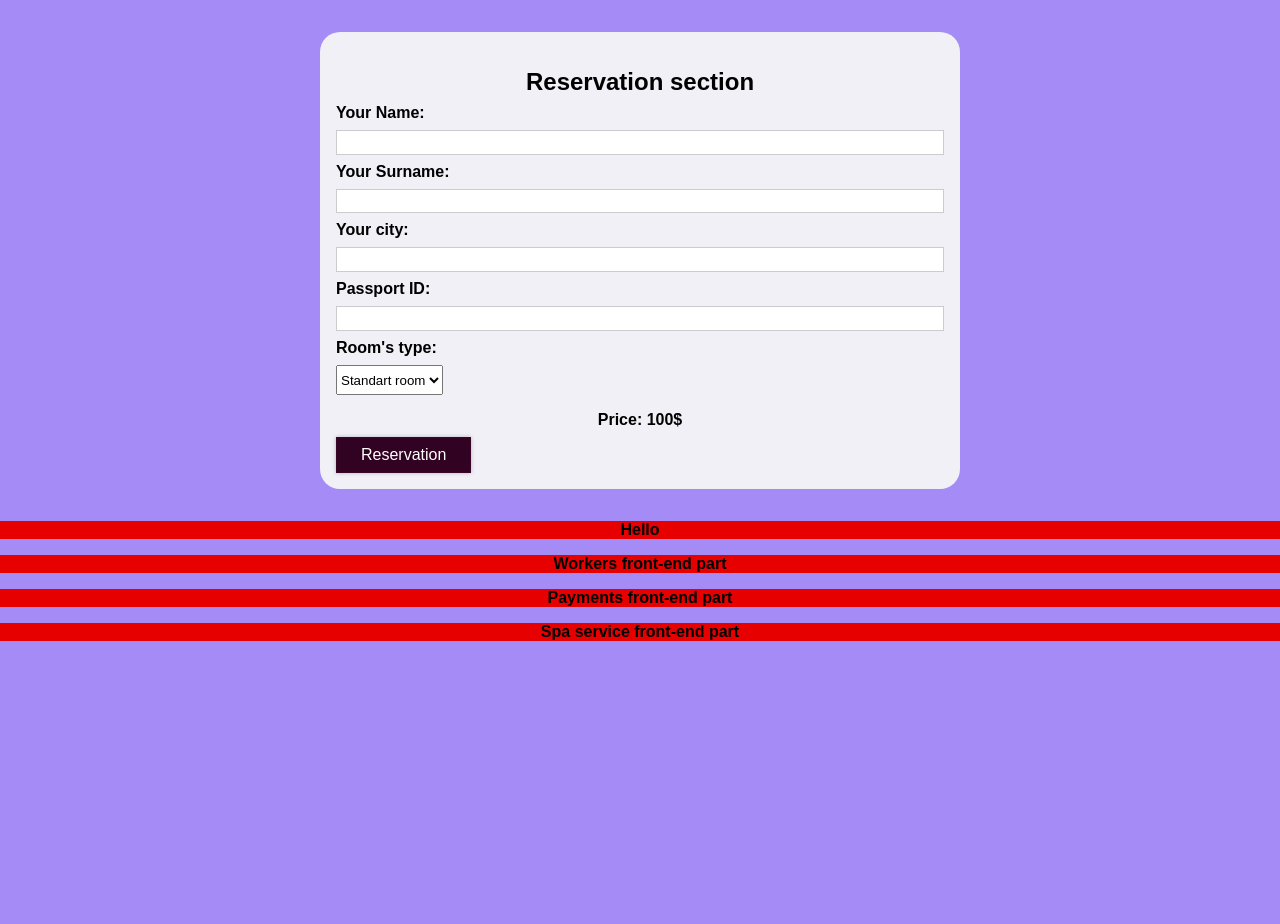
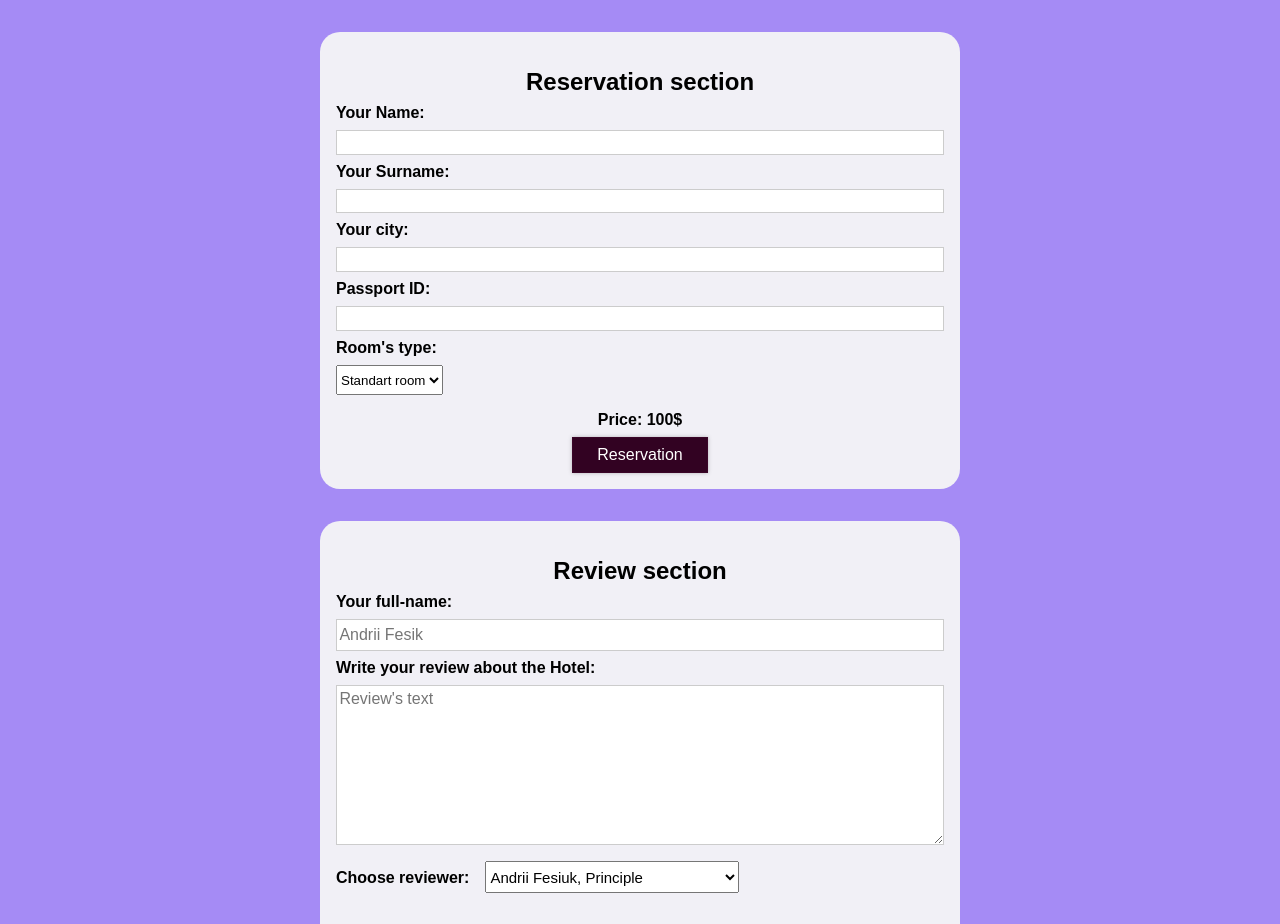
Before and after one commit to indian0ch/HotelInformalSystem, a React (Create React App) app: page / in a window 1280 px wide. Shown: the top 924 px of the page. Before the commit the page ends 800 px from the top, so only its background shows below. Built offline with nearby package versions, Linux system fonts and the light colour scheme.

Commit message:
Added simple front-end part to review's component)

```diff
--- a/src/components/Review/Review.js
+++ b/src/components/Review/Review.js
@@ -1,20 +1,91 @@
-import React from "react";
+import React, { useState } from "react";
 import styles from "./Review.module.css";
-import { HotelAdministration, Residents } from './ReviewObserver.js';
-
+import { HotelAdministration, Residents } from "./ReviewObserver.js";
+import Button from "../UI/Button/Button";
 
 const Review = (props) => {
-    const adm=new HotelAdministration();
-    const res=new Residents();
-    const res1=new Residents();
+  const [residentName, setResidentName] = useState("");
+  const [reviewText, setReviewText] = useState("");
+  const [reviewerName, setReviewerName] = useState("Andrii Fesiuk");
+  const [reviewerLevel, setReviewerLevel] = useState("0");
+  function onChangeResidentNameHandler(event) {
+    setResidentName(event.target.value);
+  }
+  function onChangeAreaHandler(event) {
+    setReviewText(event.target.value);
+  }
+  function onChangeSelectHandler(event) {
+    setReviewerName(event.target.value);
+  }
+  function onChangeLevelHandler(event) {
+    setReviewerLevel(event.target.value);
+  }
+  function onSubmitFormHandler(event) {
+    event.preventDefault();
+    const administator = new HotelAdministration(reviewerName);
+    const resident = new Residents(residentName, reviewText);
+    resident.Attach(administator);
+    resident.SatisfactionLevelSet = reviewerLevel;
+  }
 
-     res.Attach(adm);
-     res.SatisfactionLevelSet=2;
-
-     res1.Attach(adm);
-     res1.SatisfactionLevelSet=33;
-  return <div className={styles.reviewContainer}>
-      <p>Hello</p>
-  </div>
+  return (
+    <div className={styles.reviewContainer}>
+      <h2>Review section</h2>
+      <form onSubmit={onSubmitFormHandler}>
+        <label htmlFor="reviewT">Your full-name:</label>
+        <input
+          type="text"
+          placeholder="Andrii Fesik"
+          onChange={onChangeResidentNameHandler}
+        ></input>
+        <label htmlFor="reviewT">Write your review about the Hotel:</label>
+        <textarea
+          type="text"
+          name="reviewT"
+          placeholder="Review's text"
+          onChange={onChangeAreaHandler}
+        ></textarea>
+        <div className={styles.reviewerSection}>
+          <label
+            className={styles.reviewSelectLabel}
+            style={{ display: "inline" }}
+          >
+            Choose reviewer:
+          </label>
+          <select
+            onChange={onChangeSelectHandler}
+            className={styles.reviewSelect}
+          >
+            <option value="Andrii Fesiuk">Andrii Fesiuk, Principle</option>
+            <option value="Stepan Bander">
+              Stepan Bander, Host-Administartor
+            </option>
+          </select>
+        </div>
+        <div className={styles.levelSection}>
+          <label
+            className={styles.reviewSelectLabel}
+            style={{ display: "inline" }}
+          >
+            Choose satisfaction level:
+          </label>
+          <select
+            onChange={onChangeLevelHandler}
+            className={styles.reviewSelect}
+          >
+            <option value="0">Select</option>
+            <option value="1">1</option>
+            <option value="2">2</option>
+            <option value="3">3</option>
+            <option value="4">4</option>
+            <option value="5">5</option>
+          </select>
+        </div>
+        <Button type="submit" style={{ margin: "0" }}>
+          Send review
+        </Button>
+      </form>
+    </div>
+  );
 };
 export default Review;
--- a/src/components/Review/Review.module.css
+++ b/src/components/Review/Review.module.css
@@ -1,3 +1,52 @@
 .reviewContainer{
-    background-color: rgb(231, 0, 0);
+    background-color: rgb(241, 240, 246);
+    border-radius: 20px;
 }
+.reviewContainer {
+    margin: 2rem auto;
+    padding: 1rem;
+    width: 90%;
+    max-width: 40rem;
+  }
+  .reviewContainer h2,p {
+    display: block;
+    font-weight: bold;
+    margin-bottom: 0.5rem;
+    text-align: center;
+  }
+
+  .reviewContainer label {
+    display: block;
+    font-weight: bold;
+    margin-bottom: 0.5rem;
+  }
+
+  .reviewContainer input {
+    font: inherit;
+    display: block;
+    width: 100%;
+    border: 1px solid #ccc;
+    padding: 0.15rem;
+    margin-bottom: 0.5rem;
+    height: 2rem;
+  }
+  .reviewContainer textarea {
+    font: inherit;
+    display: block;
+    width: 100%;
+    border: 1px solid #ccc;
+    padding: 0.15rem;
+    margin-bottom: 0.5rem;
+    height: 10rem;
+    align-items: flex-end;
+    line-height: 20px;
+  }
+  .reviewContainer input:focus {
+    outline: none;
+    border-color: #4f005f;
+  }
+  .reviewSelect{
+      height: 2rem;
+      font-size: 15px;
+      margin: 0.5rem 0rem 1.5rem 1rem;
+  }
--- a/src/components/Review/ReviewObserver.js
+++ b/src/components/Review/ReviewObserver.js
@@ -2,8 +2,9 @@
 Object.defineProperty(exports, "__esModule", { value: true });
 exports.HotelAdministration = exports.Residents = void 0;
 var Residents = /** @class */ (function () {
-    function Residents(nameres) {
+    function Residents(nameres, text) {
         this.nameres = nameres;
+        this.textReview = text;
         this.ListAdmins = [];
     }
     Object.defineProperty(Residents.prototype, "nameResident", {
@@ -16,6 +17,13 @@ var Residents = /** @class */ (function () {
     Object.defineProperty(Residents.prototype, "SatisfactionLevelGet", {
         get: function () {
             return this.satisfactionLevel;
+        },
+        enumerable: false,
+        configurable: true
+    });
+    Object.defineProperty(Residents.prototype, "textRevieGet", {
+        get: function () {
+            return this.textReview;
         },
         enumerable: false,
         configurable: true
@@ -54,7 +62,7 @@ var HotelAdministration = /** @class */ (function () {
     HotelAdministration.prototype.Update = function (subject) {
         if (subject instanceof Residents) {
             var concreteSubject = subject;
-            if (concreteSubject.SatisfactionLevelGet > 5) {
+            if (concreteSubject.SatisfactionLevelGet >= 4) {
                 console.log("\u0410\u0434\u043C\u0456\u043D\u0456\u0441\u0442\u0440\u0430\u0442\u043E\u0440 ".concat(this.administrationName, " \u043E\u0442\u0440\u0438\u043C\u0430\u0432 \u043E\u0446\u0456\u043D\u043A\u0443 \u0432\u0456\u0434 \u043A\u043E\u0440\u0438\u0441\u0442\u0443\u0432\u0430\u0447\u0430 ").concat(concreteSubject.nameResident, " \u0441\u0442\u043E\u0441\u043E\u0432\u043D\u043E \u044F\u043A\u043E\u0441\u0442\u0456 \u043E\u0431\u0441\u043B\u0443\u0433\u043E\u0432\u0443\u0432\u0430\u043D\u043D\u044F \u0433\u043E\u0442\u0435\u043B\u044E. \u041E\u0446\u0456\u043D\u043A\u0430: ").concat(concreteSubject.SatisfactionLevelGet, ". \u0410\u0434\u043C\u0456\u043D\u0456\u0441\u0442\u0440\u0430\u0442\u043E\u0440 ").concat(this.administrationName, " \u0437\u0430\u0434\u043E\u0432\u043E\u043B\u0435\u043D\u0438\u0439 \u0440\u0435\u0437\u0443\u043B\u044C\u0442\u0430\u0442\u043E\u043C \u0440\u043E\u0431\u043E\u0442\u0438 \u0433\u043E\u0442\u0435\u043B\u044E \u0456 \u0432\u0434\u044F\u0447\u043D\u0438\u0439 ").concat(concreteSubject.nameResident, " \u0437\u0430 \u0445\u043E\u0440\u043E\u0448\u0443 \u043E\u0446\u0456\u043D\u043A\u0443!"));
             }
             else {
--- a/src/components/UI/Button/Button.js
+++ b/src/components/UI/Button/Button.js
@@ -30,7 +30,7 @@ import styles from './Button.module.css';
 
 const Button = props => {
   return (
-    <button type={props.type} className={styles.button} onClick={props.onClick}>
+    <button type={props.type} className={styles.button} onClick={props.onClick} style={props.style}>
       {props.children}
     </button>
   );
--- a/src/components/UI/Button/Button.module.css
+++ b/src/components/UI/Button/Button.module.css
@@ -7,6 +7,8 @@
   box-shadow: 0 0 4px rgba(0, 0, 0, 0.26);
   cursor: pointer;
   width: 100%;
+  display: block;
+  margin: 0 auto;
 }
 
 .button:focus {
```
Also changed, not shown: src/components/Review/ReviewObserver.ts (+7 -3 lines).
